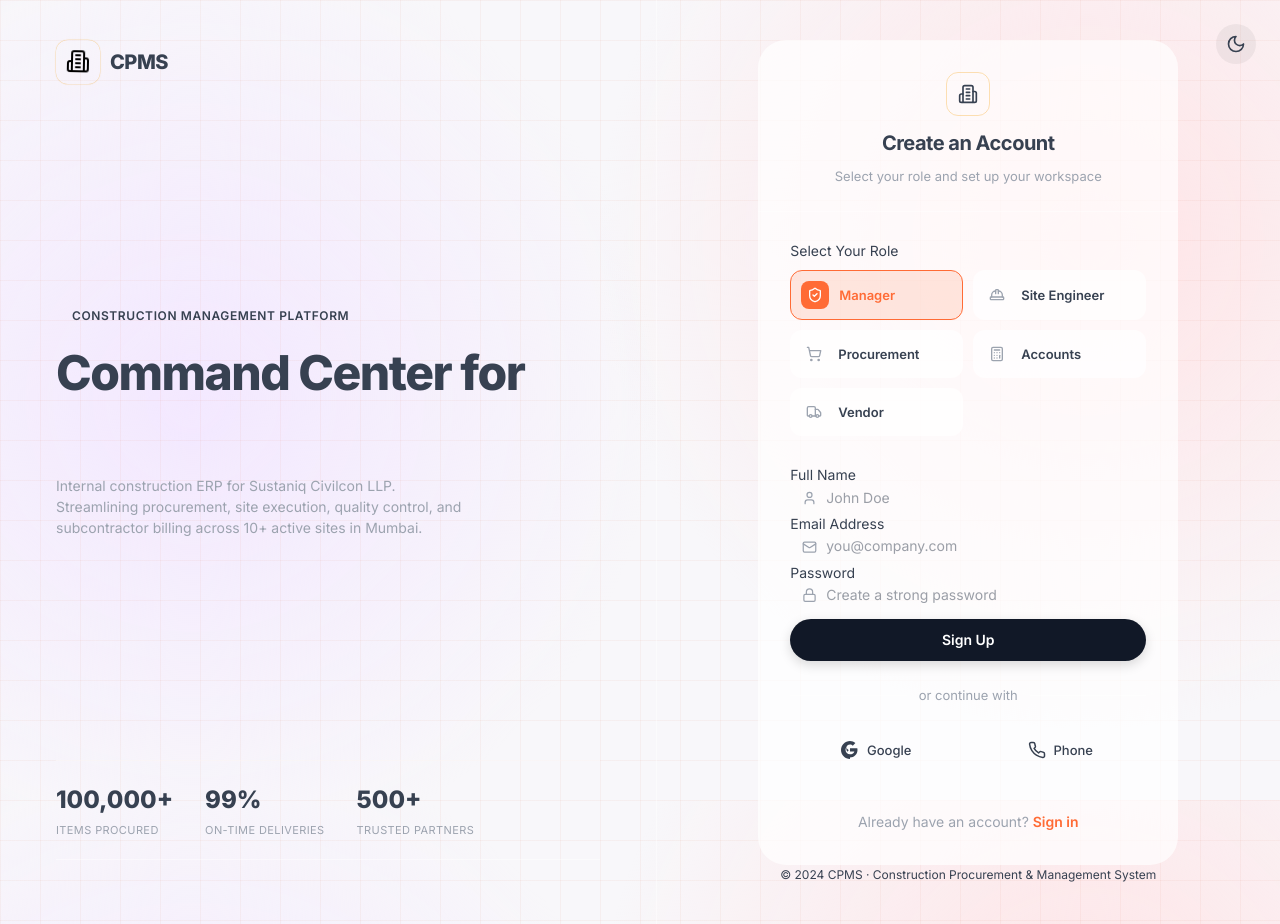
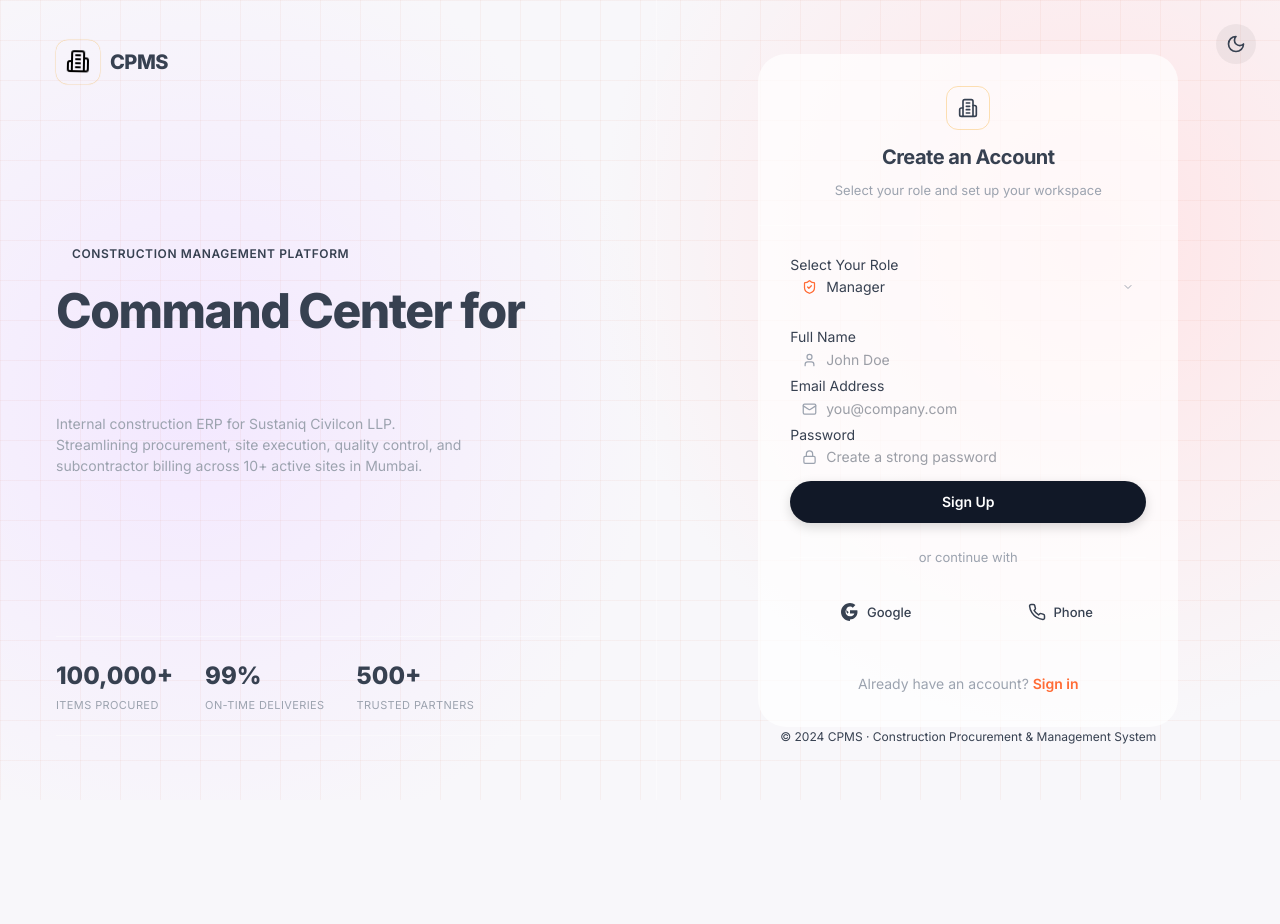
Before and after one commit to vijayyh/CPMS, a Next.js app in the folder cpms/: page /signup in a window 1280 px wide. After the commit the page ends 800 px from the top, so only its background shows below. Built offline with nearby package versions, Linux system fonts and the light colour scheme.

Commit message:
style: update signup role selection to dropdown

```diff
--- a/cpms/src/app/(auth)/signup/page.tsx
+++ b/cpms/src/app/(auth)/signup/page.tsx
@@ -22,6 +22,7 @@ export default function SignupPage() {
     { id: "PROCUREMENT", label: "Procurement", icon: ShoppingCart },
     { id: "ACCOUNTS", label: "Accounts", icon: Calculator },
     { id: "VENDOR", label: "Vendor", icon: Truck },
+    { id: "EMPLOYEE", label: "Employee / Worker", icon: User },
   ];
 
   // Theme Management
@@ -142,42 +143,48 @@ export default function SignupPage() {
           </div>
 
           <form onSubmit={handleSubmit} className="login-form">
-            <div className="role-selection" style={{ marginBottom: 24 }}>
+            <div className="form-group" style={{ marginBottom: 24 }}>
               <label className="form-label">Select Your Role</label>
-              <div style={{ display: 'grid', gridTemplateColumns: '1fr 1fr', gap: '10px', marginTop: '8px' }}>
-                {ROLES.map((r) => {
-                  const Icon = r.icon;
-                  const isSelected = role === r.id;
+              <div style={{ position: "relative" }}>
+                {(() => {
+                  const SelectedIcon = ROLES.find(r => r.id === role)?.icon || User;
                   return (
-                    <div
-                      key={r.id}
-                      onClick={() => setRole(r.id)}
+                    <SelectedIcon
+                      size={15}
                       style={{
-                        padding: '10px',
-                        borderRadius: '12px',
-                        border: `1px solid ${isSelected ? 'var(--brand-primary)' : 'var(--bg-border-strong)'}`,
-                        background: isSelected ? 'var(--brand-glow)' : 'var(--bg-card)',
-                        cursor: 'pointer',
-                        display: 'flex',
-                        alignItems: 'center',
-                        gap: '10px',
-                        transition: 'all 0.2s',
-                        color: isSelected ? 'var(--brand-primary)' : 'var(--text-primary)'
+                        position: "absolute",
+                        left: 12,
+                        top: "50%",
+                        transform: "translateY(-50%)",
+                        color: "var(--brand-primary)",
                       }}
-                    >
-                      <div style={{
-                        padding: '6px',
-                        borderRadius: '8px',
-                        background: isSelected ? 'var(--brand-primary)' : 'var(--bg-elevated)',
-                        color: isSelected ? '#FFFFFF' : 'var(--text-muted)',
-                        display: 'flex'
-                      }}>
-                        <Icon size={16} />
-                      </div>
-                      <span style={{ fontSize: '13px', fontWeight: 600 }}>{r.label}</span>
-                    </div>
+                    />
                   );
-                })}
+                })()}
+                <select
+                  id="role"
+                  className="form-input"
+                  style={{ paddingLeft: 36, appearance: "none", cursor: "pointer", color: "var(--text-primary)" }}
+                  value={role}
+                  onChange={(e) => setRole(e.target.value)}
+                  required
+                >
+                  {ROLES.map((r) => (
+                    <option key={r.id} value={r.id} style={{ background: "var(--bg-card)" }}>
+                      {r.label}
+                    </option>
+                  ))}
+                </select>
+                <div style={{
+                  position: "absolute",
+                  right: 12,
+                  top: "50%",
+                  transform: "translateY(-50%)",
+                  pointerEvents: "none",
+                  color: "var(--text-muted)"
+                }}>
+                  <svg width="12" height="12" viewBox="0 0 24 24" fill="none" stroke="currentColor" strokeWidth="2" strokeLinecap="round" strokeLinejoin="round"><path d="m6 9 6 6 6-6"/></svg>
+                </div>
               </div>
             </div>
             <div className="form-group">
```
